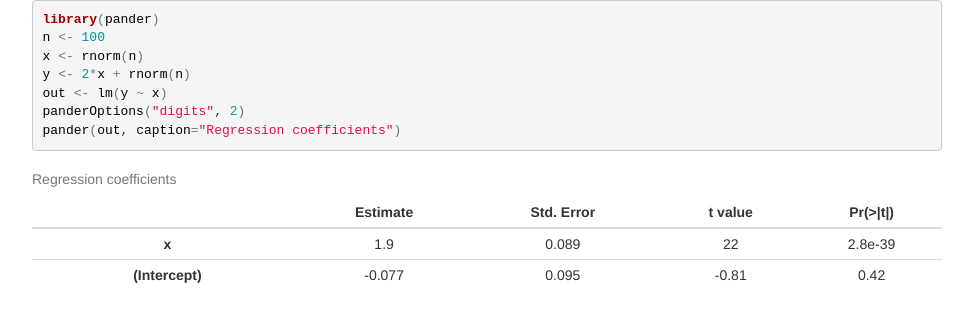
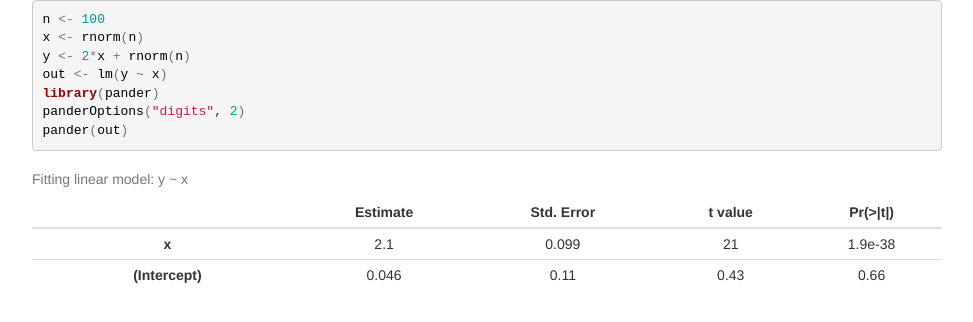
Before and after one commit to kbroman/knitr_knutshell, a Jekyll site: the page assets/short_examples/pander.html, which Jekyll copies as it is, in a window 1280 px wide. Shown: the top 322 px of the page, without its empty margins (153-1126 px from the left). Built offline with Jekyll 4.4.1, drawn with Linux system fonts in a browser that asks for light colours.

Commit message:
Revise pander.html following changes in input (forgot to run make again)

```diff
--- a/assets/short_examples/pander.html
+++ b/assets/short_examples/pander.html
@@ -61,15 +61,15 @@ img {
 
 
 
-<pre class="r"><code>library(pander)
-n &lt;- 100
+<pre class="r"><code>n &lt;- 100
 x &lt;- rnorm(n)
 y &lt;- 2*x + rnorm(n)
 out &lt;- lm(y ~ x)
+library(pander)
 panderOptions(&quot;digits&quot;, 2)
-pander(out, caption=&quot;Regression coefficients&quot;)</code></pre>
+pander(out)</code></pre>
 <table>
-<caption>Regression coefficients</caption>
+<caption>Fitting linear model: y ~ x</caption>
 <colgroup>
 <col width="25%"></col>
 <col width="15%"></col>
@@ -89,17 +89,17 @@ pander(out, caption=&quot;Regression coefficients&quot;)</code></pre>
 <tbody>
 <tr class="odd">
 <td align="center"><strong>x</strong></td>
-<td align="center">1.9</td>
-<td align="center">0.089</td>
-<td align="center">22</td>
-<td align="center">2.8e-39</td>
+<td align="center">2.1</td>
+<td align="center">0.099</td>
+<td align="center">21</td>
+<td align="center">1.9e-38</td>
 </tr>
 <tr class="even">
 <td align="center"><strong>(Intercept)</strong></td>
-<td align="center">-0.077</td>
-<td align="center">0.095</td>
-<td align="center">-0.81</td>
-<td align="center">0.42</td>
+<td align="center">0.046</td>
+<td align="center">0.11</td>
+<td align="center">0.43</td>
+<td align="center">0.66</td>
 </tr>
 </tbody>
 </table>
```
